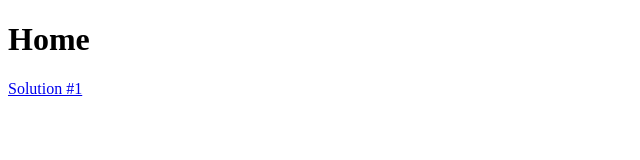
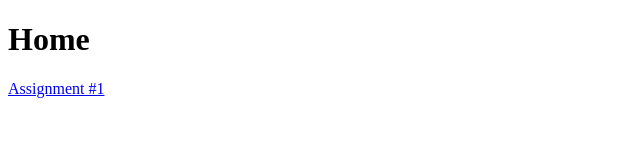
Before and after one commit to cryptologica/angularjs-coursera, a plain HTML site: page index.html in a window 1280 px wide. Shown: the full height of the page, 0-640 px from the left. Drawn offline with Linux system fonts and the light colour scheme.

Commit message:
Minor text update.

```diff
--- a/index.html
+++ b/index.html
@@ -6,6 +6,6 @@
    </head>
    <body>
      <h1> Home </h1>
-     <a href="solution1/index.html">Solution #1</a>
+     <a href="solution1/index.html">Assignment #1</a>
    </body>
  </html>
```
